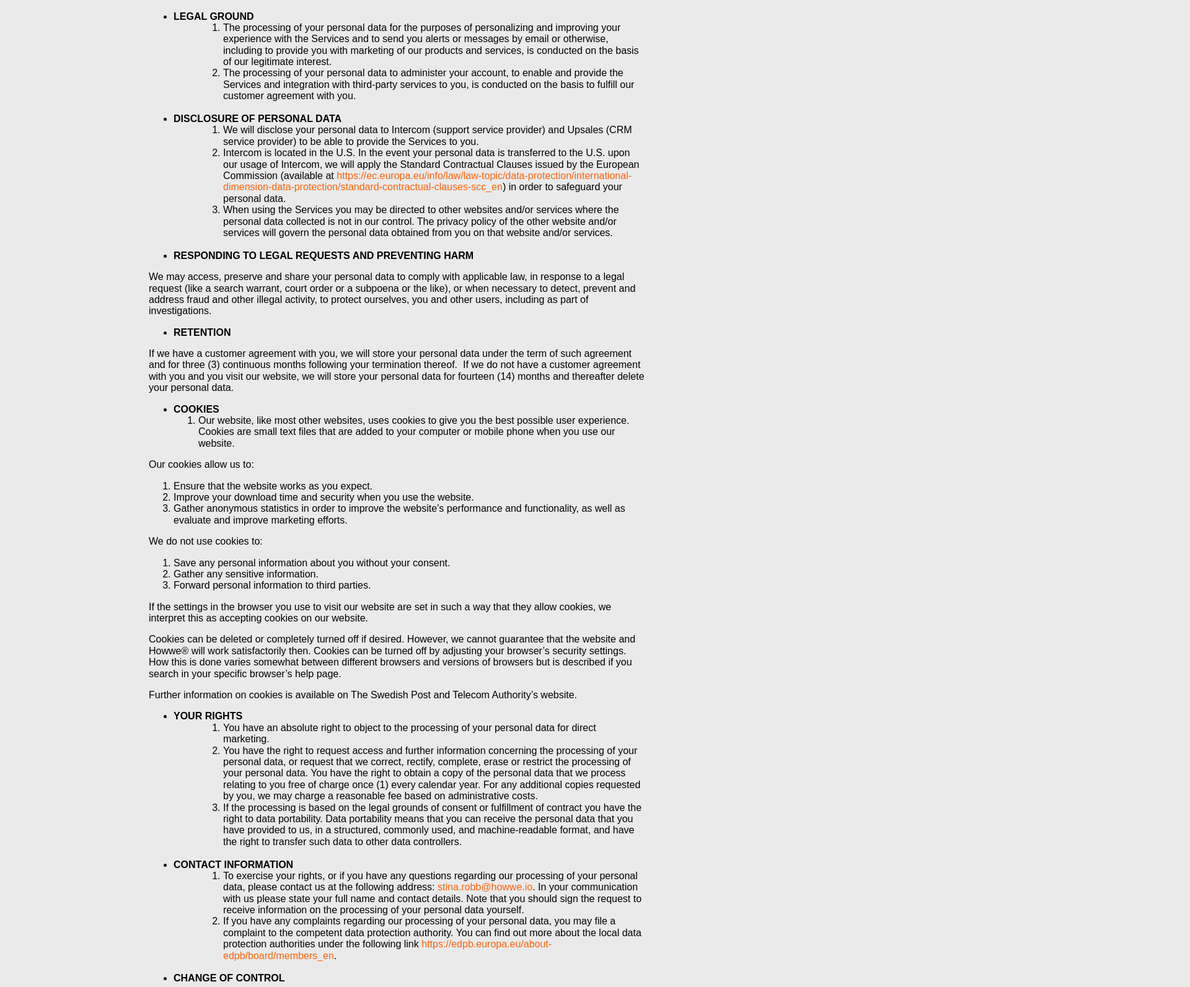
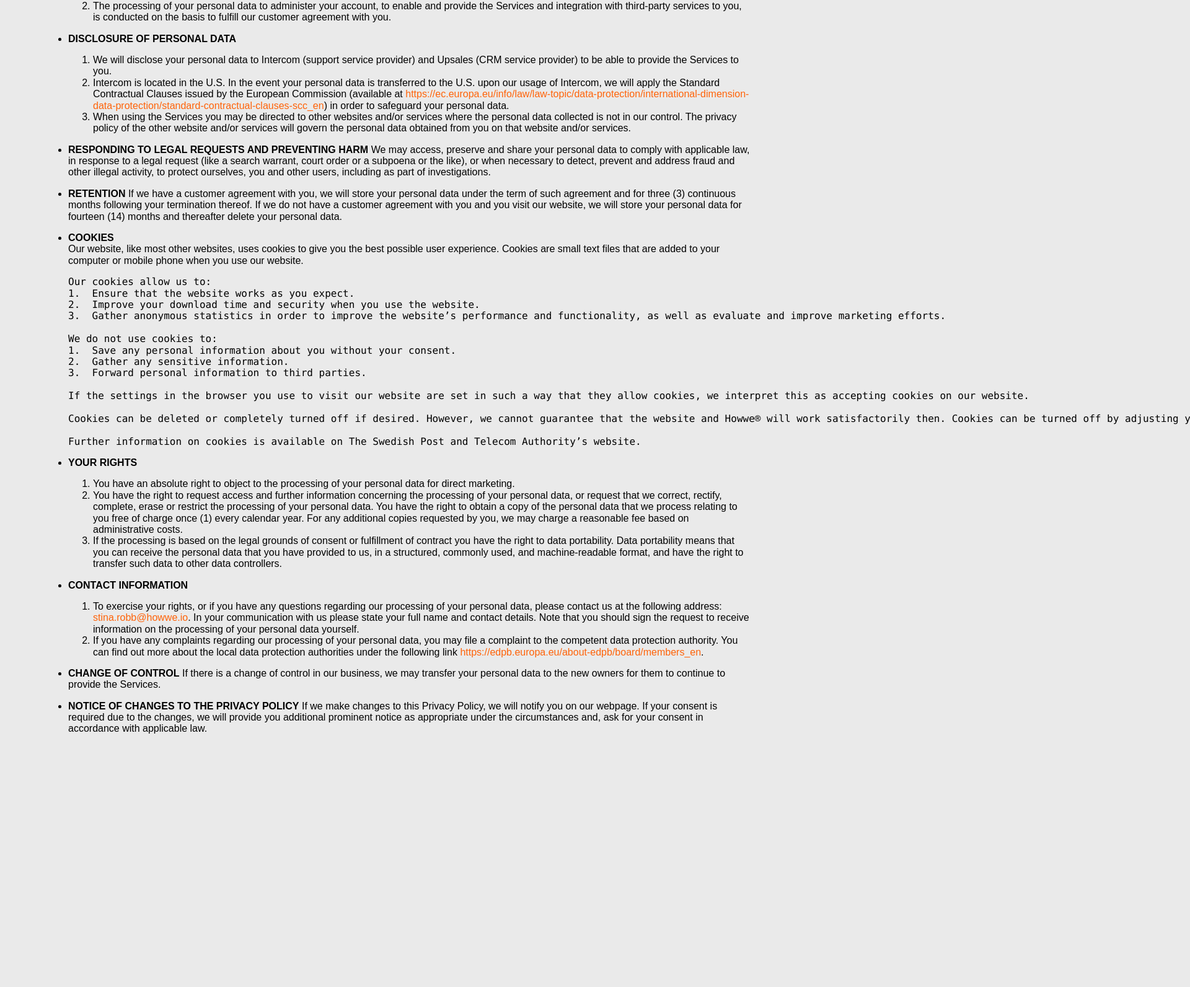
Before and after one commit to reforce-international/ToS-consent, a website: page docs/index.html in a window 1280 px wide. Shown: the part 747-2340 px from the top of the page at 62% size, 1920 px wide, since content can reach past the window. After the commit the page ends 2061 px from the top, so only its background shows below. Drawn offline with nearby package versions, Linux system fonts and the light colour scheme.

Commit message:
separate base page and privacy policy content

```diff
--- a/docs/index.html
+++ b/docs/index.html
@@ -18,211 +18,91 @@
     </a>
     <section>
 
-      <div>
-        <div>
-          <div>
-            <div>
-              <div>
       <h1>OUR PRIVACY POLICY</h1>
-              </div>
-            </div>
-            <div>
-              <div>
 <ul>
-                  <li><b>GENERAL INFORMATION</b><br>
+<li><p><strong>GENERAL INFORMATION</strong></p>
 <ol>
-                      <li style="list-style-type:none;">
-                        <ol>
-                          <li>This document describes how Howwe Technologies AB (publ), company registration
-                            number 556655-7509, having its registered address at Skeppsbron 44 4TR, 111 30 Stockholm,
-                            Sweden (“<b>Howwe Technologies</b>“ “<b>we</b>” or “<b>us</b>”) collects, uses and processes
-                            personal data (“<b>Privacy Policy</b>”). This Privacy Policy is applicable when you use our
-                            website and/or the Howwe-platform (collectively the “<b>Services</b>”).&nbsp;</li>
-                          <li>All definitions in this Privacy Policy shall be interpreted in accordance with
-                            applicable data protection laws which refers to the General Data Protection Regulation
-                            (Regulation no. 2016/679) and the Directive on Privacy and Electronic Communications
-                            (Directive 2002/58/EC), as well as the national implementations and related national
-                            legislation.<br><br></li>
+<li>This document describes how Howwe Technologies AB (publ), company registration number 556655-7509, having its registered address at Skeppsbron 44 4TR, 111 30 Stockholm, Sweden (“<strong>Howwe Technologies</strong>“ “<strong>we</strong>” or “<strong>us</strong>”) collects, uses and processes personal data (“<strong>Privacy Policy</strong>”). This Privacy Policy is applicable when you use our website and/or the Howwe-platform (collectively the “<strong>Services</strong>”).</li>
+<li>All definitions in this Privacy Policy shall be interpreted in accordance with applicable data protection laws which refers to the General Data Protection Regulation (Regulation no. 2016/679) and the Directive on Privacy and Electronic Communications (Directive 2002/58/EC), as well as the national implementations and related national legislation.</li>
 </ol>
 </li>
+<li><p><strong>PERSONAL DATA PROCESSED</strong></p>
+<ol>
+<li>We will process the following personal data when you use the Services:<ol>
+<li>Name;</li>
+<li>email address;</li>
+<li>telephone number; and</li>
+<li>technical data, which may include the URL you are accessing the Services from, your IP address, unique device ID, network and computer performance, browser type, language, and identifying information and operating system.</li>
 </ol>
 </li>
-                  <li><b>PERSONAL DATA PROCESSED</b><br>
-                    <ol>
-                      <li style="list-style-type:none;">
-                        <ol>
-                          <li>We will process the following personal data when you use the Services:<br>
-                            <ol>
-                              <li>Name;&nbsp;</li>
-                              <li>email address;</li>
-                              <li>telephone number; and</li>
-                              <li>technical data, which may include the URL you are accessing the Services
-                                from, your IP address, unique device ID, network and computer performance, browser type,
-                                language, and identifying information and operating system.&nbsp;</li>
+<li>We are unable to provide you with the Services unless you provide us with the personal data above.</li>
 </ol>
 </li>
-                          <li>We are unable to provide you with the Services unless you provide us with the
-                            personal data above.&nbsp;<br><br></li>
+<li><p><strong>PURPOSES OF PROCESSING</strong>
+We will process the personal data set out above for the following purposes:</p>
+<ol>
+<li>To administer your account, to enable and provide the Services and integration with third-party services to you, and to provide, personalize and improve your experience with the Services; and</li>
+<li>to send you alerts or messages by email or otherwise, including to provide you with marketing of our products and services.</li>
 </ol>
 </li>
+<li><p><strong>LEGAL GROUND</strong></p>
+<ol>
+<li>The processing of your personal data for the purposes of personalizing and improving your experience with the Services and to send you alerts or messages by email or otherwise, including to provide you with marketing of our products and services, is conducted on the basis of our legitimate interest.</li>
+<li>The processing of your personal data to administer your account, to enable and provide the Services and integration with third-party services to you, is conducted on the basis to fulfill our customer agreement with you.</li>
 </ol>
 </li>
-                  <li><b>PURPOSES OF PROCESSING</b><br>
+<li><p><strong>DISCLOSURE OF PERSONAL DATA</strong></p>
 <ol>
-                      <li style="list-style-type:none;">
-                        <ol>
-                          <li>We will process the personal data set out above for the following
-                            purposes:<br>
-                            <ol>
-                              <li>To administer your account, to enable and provide the Services and
-                                integration with third-party services to you, and to provide, personalize and improve
-                                your experience with the Services; and</li>
-                              <li>to send you alerts or messages by email or otherwise, including to provide
-                                you with marketing of our products and services.<br><br></li>
+<li>We will disclose your personal data to Intercom (support service provider) and Upsales (CRM service provider) to be able to provide the Services to you.</li>
+<li>Intercom is located in the U.S. In the event your personal data is transferred to the U.S. upon our usage of Intercom, we will apply the Standard Contractual Clauses issued by the European Commission (available at <a href="https://ec.europa.eu/info/law/law-topic/data-protection/international-dimension-data-protection/standard-contractual-clauses-scc_en">https://ec.europa.eu/info/law/law-topic/data-protection/international-dimension-data-protection/standard-contractual-clauses-scc_en</a>) in order to safeguard your personal data.</li>
+<li>When using the Services you may be directed to other websites and/or services where the personal data collected is not in our control. The privacy policy of the other website and/or services will govern the personal data obtained from you on that website and/or services.</li>
 </ol>
 </li>
+<li><p><strong>RESPONDING TO LEGAL REQUESTS AND PREVENTING HARM</strong>
+We may access, preserve and share your personal data to comply with applicable law, in response to a legal request (like a search warrant, court order or a subpoena or the like), or when necessary to detect, prevent and address fraud and other illegal activity, to protect ourselves, you and other users, including as part of investigations.</p>
+</li>
+<li><p><strong>RETENTION</strong>
+If we have a customer agreement with you, we will store your personal data under the term of such agreement and for three (3) continuous months following your termination thereof. If we do not have a customer agreement with you and you visit our website, we will store your personal data for fourteen (14) months and thereafter delete your personal data.</p>
+</li>
+<li><p><strong>COOKIES</strong><br>Our website, like most other websites, uses cookies to give you the best possible user experience. Cookies are small text files that are added to your computer or mobile phone when you use our website.</p>
+<pre><code>Our cookies allow us to:
+1.  Ensure that the website works as you expect.
+2.  Improve your download time and security when you use the website.
+3.  Gather anonymous statistics in order to improve the website’s performance and functionality, as well as evaluate and improve marketing efforts.
+
+We do not use cookies to:
+1.  Save any personal information about you without your consent.
+2.  Gather any sensitive information.
+3.  Forward personal information to third parties.
+
+If the settings in the browser you use to visit our website are set in such a way that they allow cookies, we interpret this as accepting cookies on our website.
+
+Cookies can be deleted or completely turned off if desired. However, we cannot guarantee that the website and Howwe® will work satisfactorily then. Cookies can be turned off by adjusting your browser’s security settings. How this is done varies somewhat between different browsers and versions of browsers but is described if you search in your specific browser’s help page.
+
+Further information on cookies is available on The Swedish Post and Telecom Authority’s website.
+</code></pre>
+</li>
+<li><p><strong>YOUR RIGHTS</strong></p>
+<ol>
+<li>You have an absolute right to object to the processing of your personal data for direct marketing.</li>
+<li>You have the right to request access and further information concerning the processing of your personal data, or request that we correct, rectify, complete, erase or restrict the processing of your personal data. You have the right to obtain a copy of the personal data that we process relating to you free of charge once (1) every calendar year. For any additional copies requested by you, we may charge a reasonable fee based on administrative costs.</li>
+<li>If the processing is based on the legal grounds of consent or fulfillment of contract you have the right to data portability. Data portability means that you can receive the personal data that you have provided to us, in a structured, commonly used, and machine-readable format, and have the right to transfer such data to other data controllers.</li>
 </ol>
 </li>
+<li><p><strong>CONTACT INFORMATION</strong></p>
+<ol>
+<li>To exercise your rights, or if you have any questions regarding our processing of your personal data, please contact us at the following address: <a href="mailto:stina.robb@howwe.io">stina.robb@howwe.io</a>. In your communication with us please state your full name and contact details. Note that you should sign the request to receive information on the processing of your personal data yourself.</li>
+<li>If you have any complaints regarding our processing of your personal data, you may file a complaint to the competent data protection authority. You can find out more about the local data protection authorities under the following link <a href="https://edpb.europa.eu/about-edpb/board/members_en">https://edpb.europa.eu/about-edpb/board/members_en</a>.</li>
 </ol>
 </li>
-                  <li><b>LEGAL GROUND&nbsp;</b><br>
-                    <ol>
-                      <li style="list-style-type:none;">
-                        <ol>
-                          <li>The processing of your personal data for the purposes of personalizing and
-                            improving your experience with the Services and to send you alerts or messages by email or
-                            otherwise, including to provide you with marketing of our products and services, is
-                            conducted on the basis of our legitimate interest.&nbsp;</li>
-                          <li>The processing of your personal data to administer your account, to enable and
-                            provide the Services and integration with third-party services to you, is conducted on the
-                            basis to fulfill our customer agreement with you.<br><br></li>
-                        </ol>
+<li><p><strong>CHANGE OF CONTROL</strong>
+If there is a change of control in our business, we may transfer your personal data to the new owners for them to continue to provide the Services.</p>
 </li>
-                    </ol>
-                  </li>
-                  <li><b>DISCLOSURE OF PERSONAL DATA</b><br>
-                    <ol>
-                      <li style="list-style-type:none;">
-                        <ol>
-                          <li>We will disclose your personal data to Intercom (support service provider) and
-                            Upsales (CRM service provider) to be able to provide the Services to you.&nbsp;</li>
-                          <li>Intercom is located in the U.S. In the event your personal data is transferred
-                            to the U.S. upon our usage of Intercom, we will apply the Standard Contractual Clauses
-                            issued by the European Commission (available at&nbsp;<a
-                              href="https://ec.europa.eu/info/law/law-topic/data-protection/international-dimension-data-protection/standard-contractual-clauses-scc_en"
-                              target="_blank"
-                              rel="noopener"><span>https://ec.europa.eu/info/law/law-topic/data-protection/international-dimension-data-protection/standard-contractual-clauses-scc_en</span></a>)
-                            in order to safeguard your personal data.</li>
-                          <li>When using the Services you may be directed to other websites and/or services
-                            where the personal data collected is not in our control. The privacy policy of the other
-                            website and/or services will govern the personal data obtained from you on that website
-                            and/or services.&nbsp;<br><br></li>
-                        </ol>
-                      </li>
-                    </ol>
-                  </li>
-                  <li><b>RESPONDING TO LEGAL REQUESTS AND PREVENTING HARM</b></li>
-                </ul>
-                <p>We may access, preserve and share your personal data to comply with applicable law, in
-                  response to a legal request (like a search warrant, court order or a subpoena or the like), or when
-                  necessary to detect, prevent and address fraud and other illegal activity, to protect ourselves, you
-                  and other users, including as part of investigations.&nbsp;</p>
-                <ul>
-                  <li><b>RETENTION&nbsp;</b></li>
-                </ul>
-                <p>If we have a customer agreement with you, we will store your personal data
-                  under the term of such agreement and for three (3) continuous months following your termination
-                  thereof.&nbsp; If we do not have a customer agreement with you and you visit our website, we will
-                  store your personal data for fourteen (14) months and thereafter delete your personal data.</p>
-                <ul>
-                  <li><b>COOKIES</b><br>
-                    <ol>
-                      <li>Our website, like most other websites, uses cookies to give you the best possible
-                        user experience. Cookies are small text files that are added to your computer or mobile phone
-                        when you use our website.</li>
-                    </ol>
+<li><p><strong>NOTICE OF CHANGES TO THE PRIVACY POLICY</strong>
+If we make changes to this Privacy Policy, we will notify you on our webpage. If your consent is required due to the changes, we will provide you additional prominent notice as appropriate under the circumstances and, ask for your consent in accordance with applicable law.</p>
 </li>
 </ul>
-                <p>Our cookies allow us to:</p>
-                <ol>
-                  <li>Ensure that the website works as you expect.</li>
-                  <li>Improve your download time and security when you use the website.</li>
-                  <li>Gather anonymous statistics in order to improve the website’s performance and
-                    functionality, as well as evaluate and improve marketing efforts.</li>
-                </ol>
-                <p>We do not use cookies to:</p>
-                <ol>
-                  <li>Save any personal information about you without your consent.</li>
-                  <li>Gather any sensitive information.</li>
-                  <li>Forward personal information to third parties.</li>
-                </ol>
-                <p>If the settings in the browser you use to visit our website are set in
-                  such a way that they allow cookies, we interpret this as accepting cookies on our website.</p>
-                <p>Cookies can be deleted or completely turned off if desired. However, we
-                  cannot guarantee that the website and Howwe® will work satisfactorily then. Cookies can be turned off
-                  by adjusting your browser’s security settings. How this is done varies somewhat between different
-                  browsers and versions of browsers but is described if you search in your specific browser’s help page.
-                </p>
-                <p>Further information on cookies is available on The Swedish Post and
-                  Telecom Authority’s website.</p>
-                <ul>
-                  <li><b>YOUR RIGHTS</b><br>
-                    <ol>
-                      <li style="list-style-type:none;">
-                        <ol>
-                          <li>You have an absolute right to object to the processing of your personal data
-                            for direct marketing.&nbsp;</li>
-                          <li>You have the right to request access and further information concerning the
-                            processing of your personal data, or request that we correct, rectify, complete, erase or
-                            restrict the processing of your personal data. You have the right to obtain a copy of the
-                            personal data that we process relating to you free of charge once (1) every calendar year.
-                            For any additional copies requested by you, we may charge a reasonable fee based on
-                            administrative costs.</li>
-                          <li>If the processing is based on the legal grounds of consent or fulfillment of
-                            contract you have the right to data portability. Data portability means that you can receive
-                            the personal data that you have provided to us, in a structured, commonly used, and
-                            machine-readable format, and have the right to transfer such data to other data
-                            controllers.&nbsp;<br><br></li>
-                        </ol>
-                      </li>
-                    </ol>
-                  </li>
-                  <li><b>CONTACT INFORMATION&nbsp;</b><br>
-                    <ol>
-                      <li style="list-style-type:none;">
-                        <ol>
-                          <li>To exercise your rights, or if you have any questions regarding our processing
-                            of your personal data, please contact us at the following address:&nbsp;<a
-                              href="mailto:stina.robb@howwe.io"><span>stina.robb@howwe.io</span></a>.&nbsp;In
-                            your communication with us please state your full name and contact details. Note that you
-                            should sign the request to receive information on the processing of your personal data
-                            yourself.</li>
-                          <li>If you have any complaints regarding our processing of your personal data, you
-                            may file a complaint to the competent data protection authority. You can find out more about
-                            the local data protection authorities under the following link&nbsp;<a
-                              href="https://edpb.europa.eu/about-edpb/board/members_en" target="_blank"
-                              rel="noopener"><span>https://edpb.europa.eu/about-edpb/board/members_en</span></a>.<br><br>
-                          </li>
-                        </ol>
-                      </li>
-                    </ol>
-                  </li>
-                  <li><b>CHANGE OF CONTROL</b></li>
-                </ul>
-                <p>If there is a change of control in our business, we may transfer your
-                  personal data to the new owners for them to continue to provide the Services.&nbsp;</p>
-                <ul>
-                  <li><b>NOTICE OF CHANGES TO THE PRIVACY POLICY</b></li>
-                </ul>
-                <p>If we make changes to this Privacy Policy, we will notify you on our
-                  webpage. If your consent is required due to the changes, we will provide you additional prominent
-                  notice as appropriate under the circumstances and, ask for your consent in accordance with applicable
-                  law.&nbsp;</p>
-              </div>
-            </div>
-          </div>
-        </div>
-      </div>
+
     </section>
 
     <form method="get" id="consent-form">
@@ -271,7 +151,7 @@
   }
 
   .wrapper {
-    max-width: 800px;
+    max-width: 1140px;
     margin: 0 auto;
     margin-bottom: 128px;
   }
--- a/package.json
+++ b/package.json
@@ -13,5 +13,8 @@
   "license": "ISC",
   "devDependencies": {
     "prettier": "^3.0.3"
+  },
+  "dependencies": {
+    "marked": "^7.0.5"
   }
 }
```
Also changed, not shown: _index.html (added, +113 -0 lines), embed-markdown.mjs (added, +15 -0 lines), privacy-policy.md (added, +60 -0 lines), README.md, 1 other file. Lines whose indentation alone changed are shown as unchanged.
